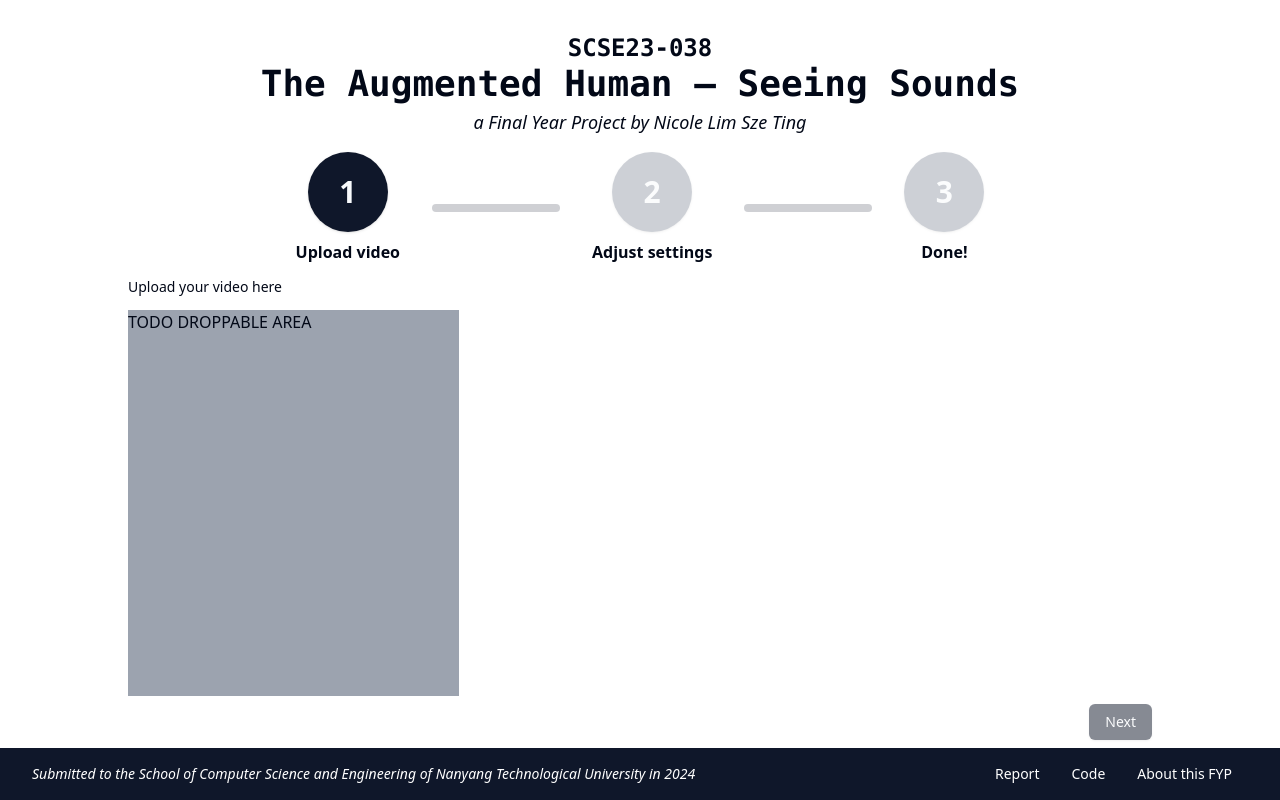
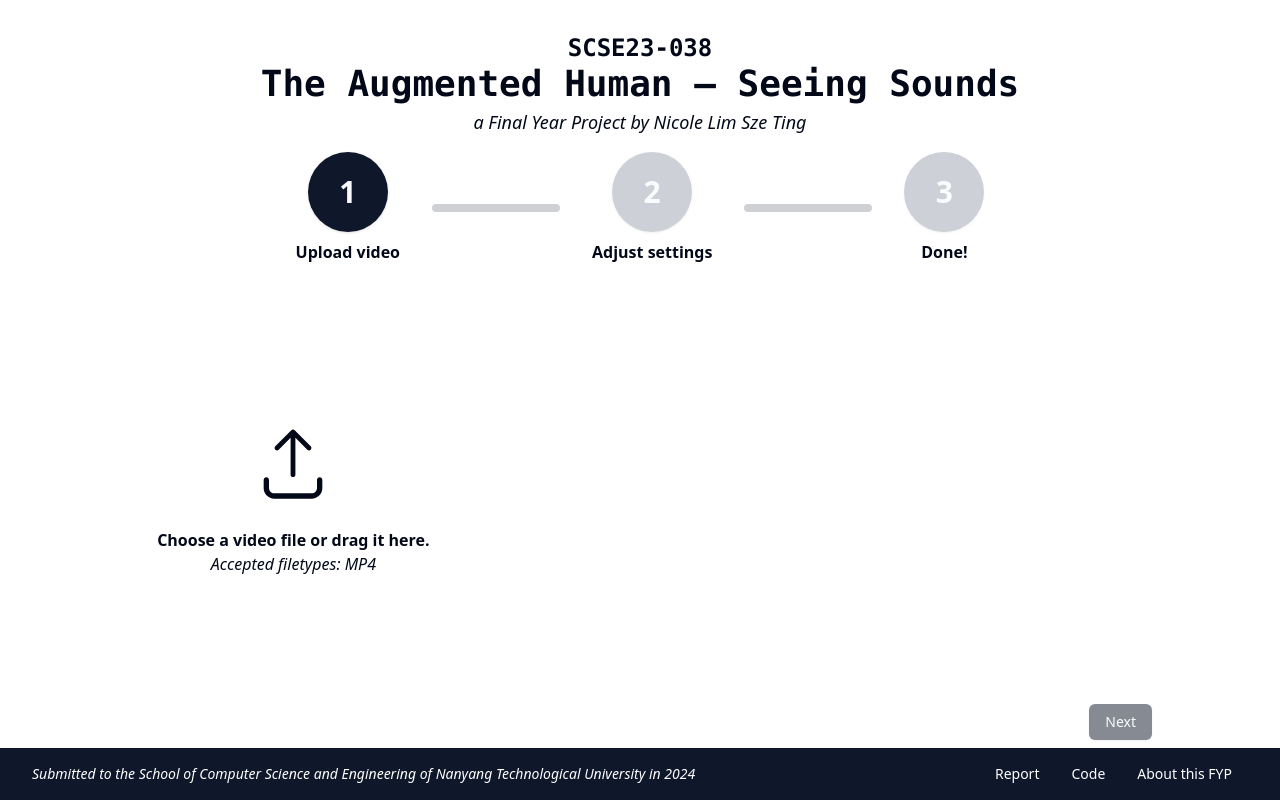
Before and after one commit to nicolelst/seeing_sounds, a React (Vite) app in the folder application/fe/: page / in a window 1280 px wide. Built offline with nearby package versions, Linux system fonts and the light colour scheme.

Commit message:
add dropzone styling when error and holding file over zone

```diff
--- a/application/fe/src/components/stages/uploadStage.tsx
+++ b/application/fe/src/components/stages/uploadStage.tsx
@@ -1,7 +1,6 @@
 import { ReactElement, useState } from "react";
 import ReactPlayer from "react-player";
 import { Button } from "@/shadcn/components/ui/button";
-import { Label } from "@/shadcn/components/ui/label";
 import { FormInputs } from "@/types/formInputs";
 import {
 	UseFormRegister,
@@ -13,8 +12,8 @@ import {
 	FieldErrors,
 } from "react-hook-form";
 import { AspectRatio } from "@/shadcn/components/ui/aspect-ratio";
-// import Dropzone from "react-dropzone";
 import { useDropzone } from "react-dropzone";
+import { UploadIcon } from "@radix-ui/react-icons";
 
 interface UploadStageProps {
 	register: UseFormRegister<FormInputs>;
@@ -47,7 +46,7 @@ export default function UploadStage({
 		<div className="flex flex-col w-full h-full">
 			<div className="grid grid-cols-3 gap-4 w-full h-full">
 				<div className="col-span-1 flex flex-col h-full w-full gap-y-4">
-					<div className="grid w-full items-center gap-1.5">
+					{/* <div className="grid w-full items-center gap-1.5">
 						{errors.videoInput ? (
 							<Label className="text-red-500">
 								{errors.videoInput.message}
@@ -55,7 +54,7 @@ export default function UploadStage({
 						) : (
 							<Label>Upload your video here</Label>
 						)}
-						{/* <Input
+						<Input
 							id="video"
 							type="file"
 							className={
@@ -82,10 +81,12 @@ export default function UploadStage({
 									return true;
 								},
 							})}
-						/> */}
-					</div>
+						/>
+					</div> */}
 					<FileDropzone
+						errors={errors}
 						setValue={setValue}
+            // getValues={getValues}
 						setError={setError}
 						clearErrors={clearErrors}
 						setVideoFilepath={setVideoFilepath}
@@ -114,22 +115,22 @@ export default function UploadStage({
 }
 
 interface FileDropzoneProps {
+	errors: FieldErrors<FormInputs>;
 	setValue: UseFormSetValue<FormInputs>;
+  // getValues: UseFormGetValues<FormInputs>;
 	setError: UseFormSetError<FormInputs>;
 	clearErrors: UseFormClearErrors<FormInputs>;
 	setVideoFilepath: React.Dispatch<React.SetStateAction<string>>;
 }
 function FileDropzone({
+	errors,
 	setValue,
+  // getValues,
 	setError,
 	clearErrors,
 	setVideoFilepath,
 }: FileDropzoneProps): ReactElement {
-	const {
-		getRootProps,
-		getInputProps,
-		// isFocused
-	} = useDropzone({
+	const { getRootProps, getInputProps, isDragActive } = useDropzone({
 		onDrop: (acceptedFiles) => {
 			if (acceptedFiles.length == 0) {
 				setError("videoInput", {
@@ -153,15 +154,34 @@ function FileDropzone({
 		// accept: TODO file types
 	});
 
+	const bgColour = isDragActive
+		? "gray-300"
+		: errors.videoInput
+		? "red-300"
+		: "gray-200";
+
+	const text = isDragActive
+		? "Release to select file."
+		: errors.videoInput
+		? errors.videoInput.message
+		: "Choose a video file or drag it here.";
+		// : "Drop your video file here, or click to select a file."; // makes icon move when drag active
+
 	return (
 		<div
 			{...getRootProps({
-				className: "h-full bg-gray-400",
-				// backgroundColor: "red",
+				className: `h-full dropzone bg-${bgColour}`,
 			})}
 		>
 			<input {...getInputProps()} />
-			<p>TODO DROPPABLE AREA</p>
+			<div className="h-full flex flex-col justify-center items-center text-center text-balance px-4">
+        <UploadIcon className="h-20 w-20 my-6"/>
+				<p className="font-bold">{text}</p>
+        <em>Accepted filetypes: MP4</em>
+        {/* <p>{getValues("videoInput") ? `Selected file: ${getValues("videoInput")[0].name}` : "No file selected."}</p> */}
+        {/* TODO show file name: getValues not updated when invalid file */}
+        {/* TODO add more filetypes */}
+			</div>
 		</div>
 	);
 	// 	<Dropzone
```
